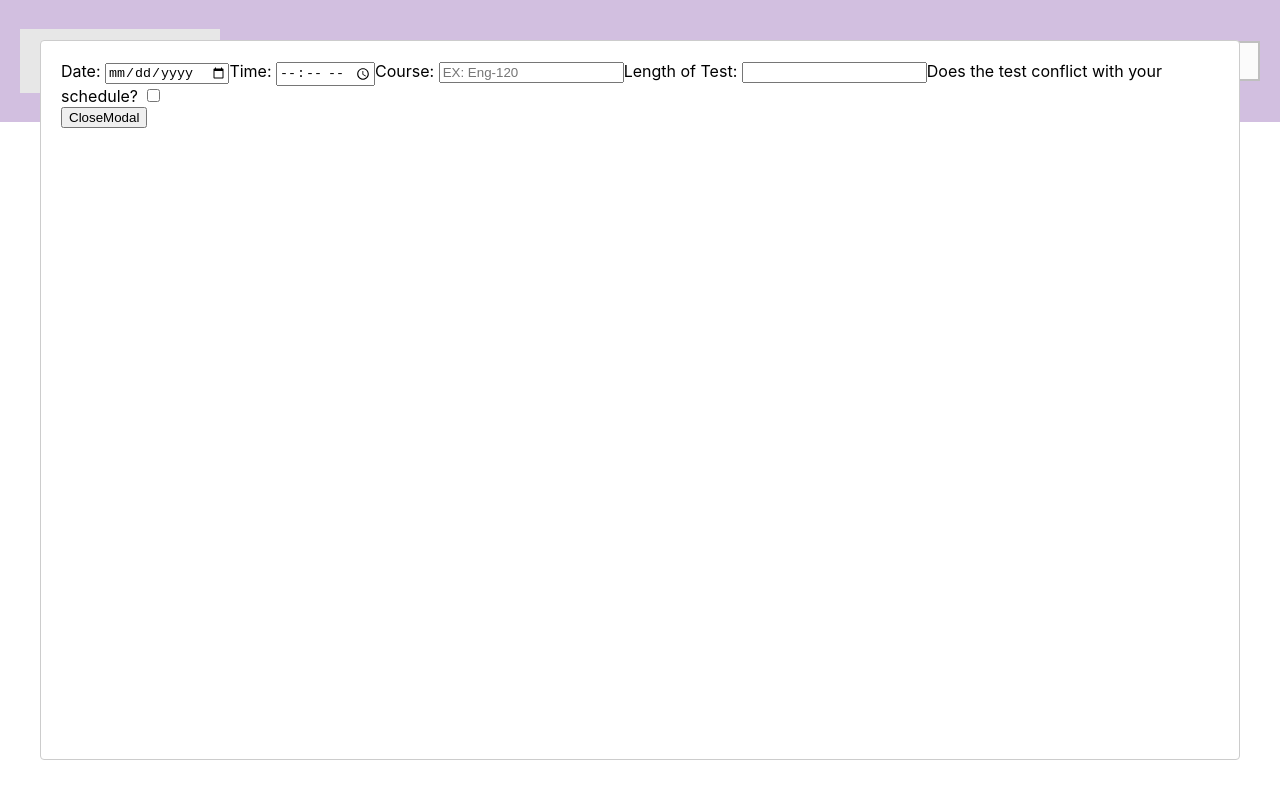
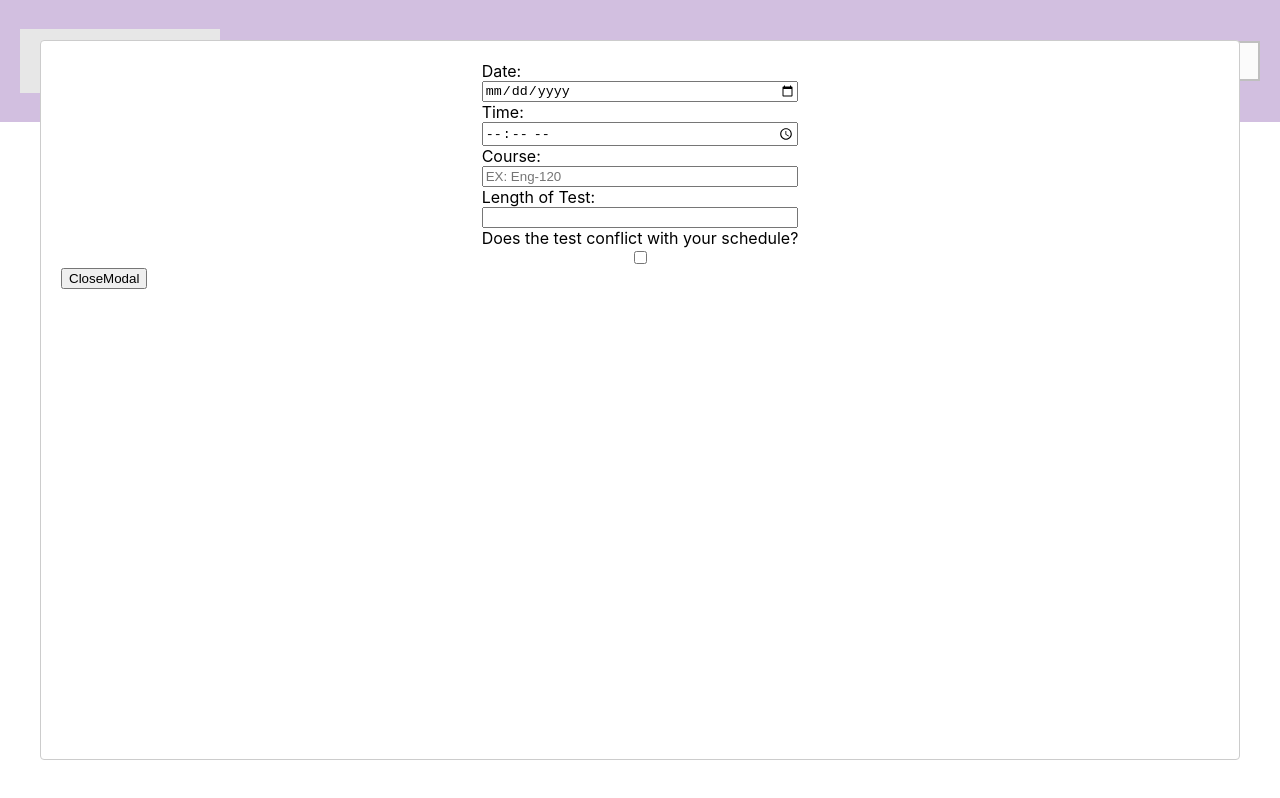
Before and after one commit to nsohn/AccessCTP, a React (Create React App) app in the folder access-testing/: page / in a window 1280 px wide. Both pictures are taken after a click on the button "Add a test". Built offline with nearby package versions, Linux system fonts and the light colour scheme; grey boxes are pictures that could not be loaded.

Commit message:
set up the css for testform

```diff
--- a/access-testing/src/TestForm.css
+++ b/access-testing/src/TestForm.css
@@ -1,4 +1,9 @@
-.test-modal{
+.test-modal {
   display: flex;
   align-items: center;
+  flex-direction: column;
 }
+.test-input {
+  display: flex;
+  flex-direction: column;
+}
--- a/access-testing/src/TestForm.jsx
+++ b/access-testing/src/TestForm.jsx
@@ -14,11 +14,17 @@ class TestForm extends Component {
       conflictTime: false,
     }
     this.onChange = this.onChange.bind(this);
+    this.onCheckBox = this.onCheckBox.bind(this);
   }
   onChange(e){
     console.log(this.state.date);
     this.setState({
       [e.target.name] : e.target.value
+    })
+  }
+  onCheckBox(){
+    this.setState({
+      conflictTime: !this.state.conflictTime
     })
   }
   render(){
@@ -30,7 +36,7 @@ class TestForm extends Component {
           Course: <input placeholder="EX: Eng-120" name="course" onChange={this.onChange}/>
           Length of Test: <input type="number" name="lenOfTest" onChange={this.onChange} />
 
-        Does the test conflict with your schedule? <input type="checkbox" name="conflictTime" onChange={this.onChange} />
+          Does the test conflict with your schedule? <input type="checkbox" name="conflictTime" onChange={this.onCheckBox} />
 
           { this.state.conflictTime &&
             <div>
```
Lines whose indentation alone changed are shown as unchanged.
